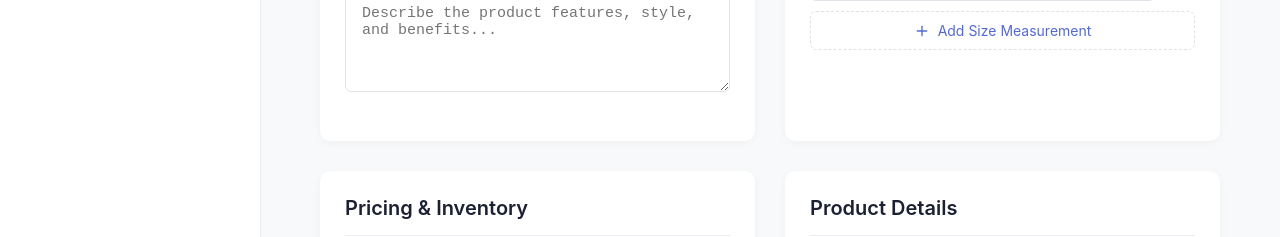
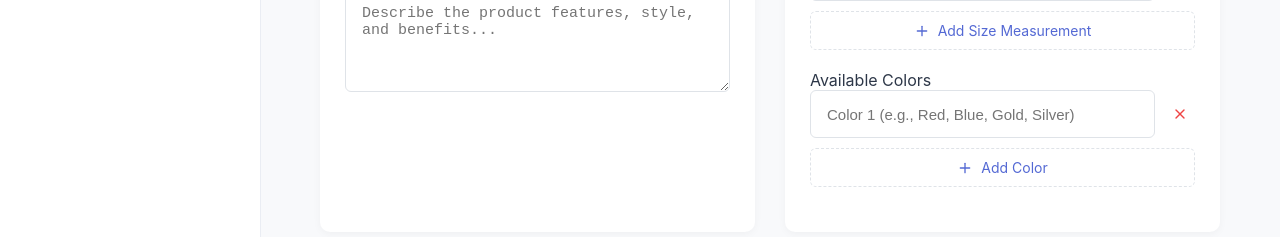
Before and after one commit to shamtarani05/shinarawear, a React (Vite) app in the folder frontend/: page /admin/add-product in a window 1280 px wide. Shown: the part 526-763 px from the top of the page. Built offline with nearby package versions, Linux system fonts and the light colour scheme; no server answers; sample sign-in values are in the browser's storage.

Commit message:
Set color field in products

```diff
--- a/frontend/src/components/admin/ProductForm.jsx
+++ b/frontend/src/components/admin/ProductForm.jsx
@@ -32,6 +32,7 @@ const ProductForm = ({
   const [keyFeatures, setKeyFeatures] = useState(initialValues.keyFeatures || ['']);
   const [sizeChart, setSizeChart] = useState(initialValues.sizeChart || ['']);
   const [sizes, setSizes] = useState(initialValues.sizes || ['']);
+  const [colors, setColors] = useState(initialValues.colors || ['']);
   const [imageFiles, setImageFiles] = useState([]);
   const [imagePreviewUrls, setImagePreviewUrls] = useState([]);
 
@@ -70,7 +71,16 @@ const ProductForm = ({
   };
   const handleRemoveSize = (index) => setSizes(sizes.filter((_, i) => i !== index));
 
-  // Update formData when sizes/keyFeatures/sizeChart change
+  // Colors handlers
+  const handleAddColor = () => setColors([...colors, '']);
+  const handleColorChange = (index, value) => {
+    const newColors = [...colors];
+    newColors[index] = value;
+    setColors(newColors);
+  };
+  const handleRemoveColor = (index) => setColors(colors.filter((_, i) => i !== index));
+
+  // Update formData when sizes/keyFeatures/sizeChart/colors change
   useEffect(() => {
     setFormData(prev => ({ ...prev, sizes: sizes.filter(s => s.trim() !== '') }));
   }, [sizes]);
@@ -80,6 +90,9 @@ const ProductForm = ({
   useEffect(() => {
     setFormData(prev => ({ ...prev, sizeChart: sizeChart.filter(s => s.trim() !== '') }));
   }, [sizeChart]);
+  useEffect(() => {
+    setFormData(prev => ({ ...prev, colors: colors.filter(c => c.trim() !== '') }));
+  }, [colors]);
 
   // Image upload logic (delegated to parent for actual upload if needed)
   const handleImageUpload = (e) => {
@@ -118,6 +131,7 @@ const ProductForm = ({
       keyFeatures,
       sizeChart,
       sizes,
+      colors,
     });
   };
 
@@ -252,6 +266,36 @@ const ProductForm = ({
             >
               <Plus size={16} />
               <span>Add Size Measurement</span>
+            </button>
+          </div>
+          {/* Colors - Multiple inputs */}
+          <div className={styles.formGroup}>
+            <label>Available Colors</label>
+            {colors.map((color, index) => (
+              <div key={index} className={styles.arrayInputContainer}>
+                <input
+                  type="text"
+                  value={color}
+                  onChange={(e) => handleColorChange(index, e.target.value)}
+                  className={`${styles.formControl} ${styles.arrayInput}`}
+                  placeholder={`Color ${index + 1} (e.g., Red, Blue, Gold, Silver)`}
+                />
+                <button
+                  type="button"
+                  className={styles.removeButton}
+                  onClick={() => handleRemoveColor(index)}
+                >
+                  <X size={16} />
+                </button>
+              </div>
+            ))}
+            <button
+              type="button"
+              className={styles.addButton}
+              onClick={handleAddColor}
+            >
+              <Plus size={16} />
+              <span>Add Color</span>
             </button>
           </div>
         </div>
--- a/frontend/src/pages/AddProductPage.jsx
+++ b/frontend/src/pages/AddProductPage.jsx
@@ -32,6 +32,7 @@ const AddProductPage = () => {
     category: '',
     description: '',
     sizes: [''],
+    colors: [''],
     fit: '',
     sizeChart: [''],
     price: '',
@@ -84,10 +85,9 @@ const AddProductPage = () => {
 
     try {
       // Upload images
-      let uploadProgress = 0;
       let uploadedImageUrls = [];
       if (imageFiles && imageFiles.length > 0) {
-        uploadedImageUrls = await uploadImagesToSupabase(imageFiles, (p) => (uploadProgress = p), setIsUploading);
+        uploadedImageUrls = await uploadImagesToSupabase(imageFiles, () => {}, setIsUploading);
       }
       // Prepare the final form data
       const finalFormData = {
--- a/frontend/src/pages/EditProductPage.jsx
+++ b/frontend/src/pages/EditProductPage.jsx
@@ -89,6 +89,7 @@ const EditProductPage = () => {
         keyFeatures: keyFeatures.filter(item => item.trim() !== ''),
         sizeChart: sizeChart.filter(item => item.trim() !== ''),
         sizes: sizes.filter(item => item.trim() !== ''),
+        colors: colors.filter(item => item.trim() !== ''),
 
         price: parseFloat(formData.price),
         discount: parseFloat(formData.discount),
```
Also changed, not shown: 2 other files (tests, documents, lock files or other folders).
